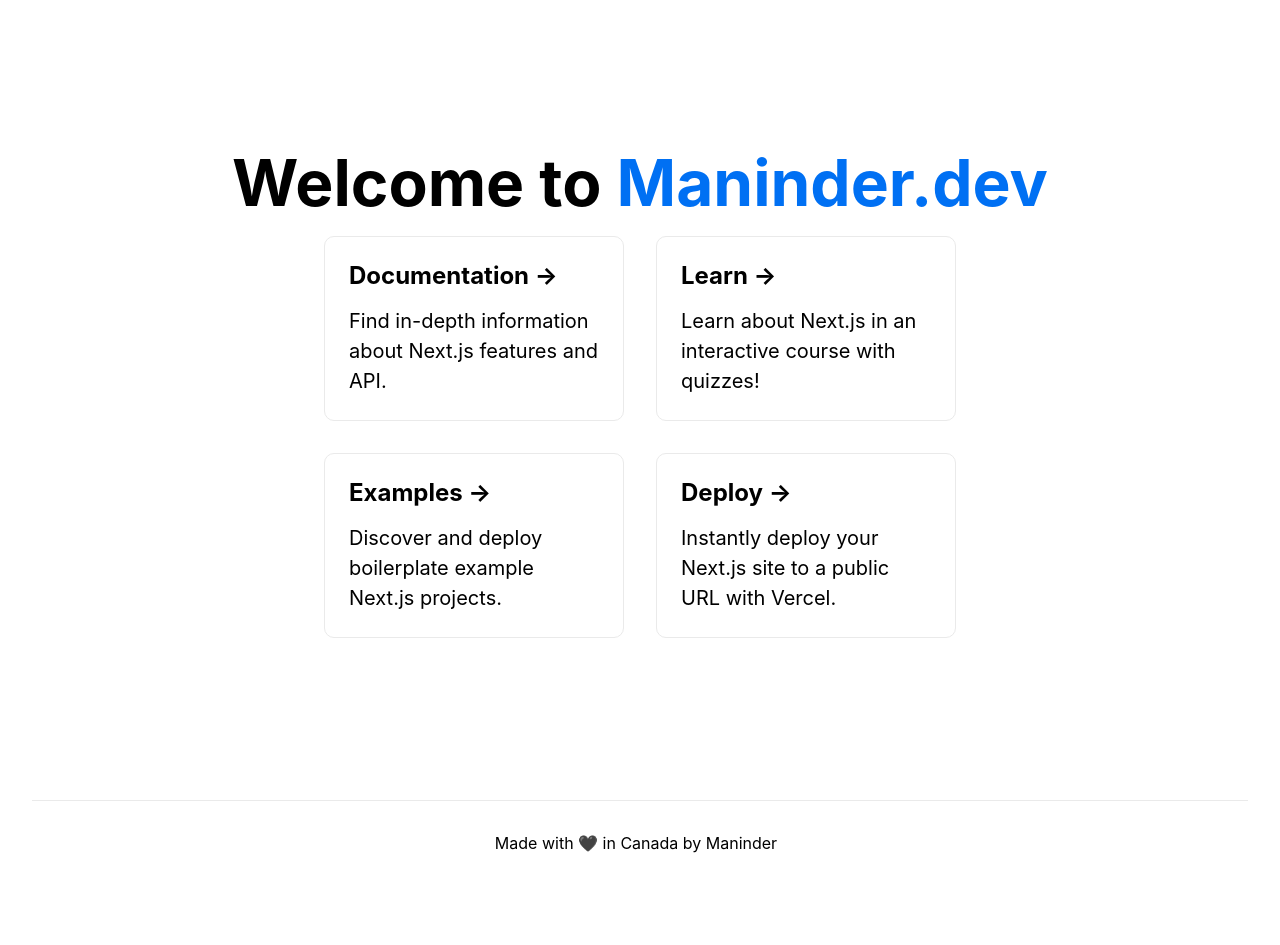
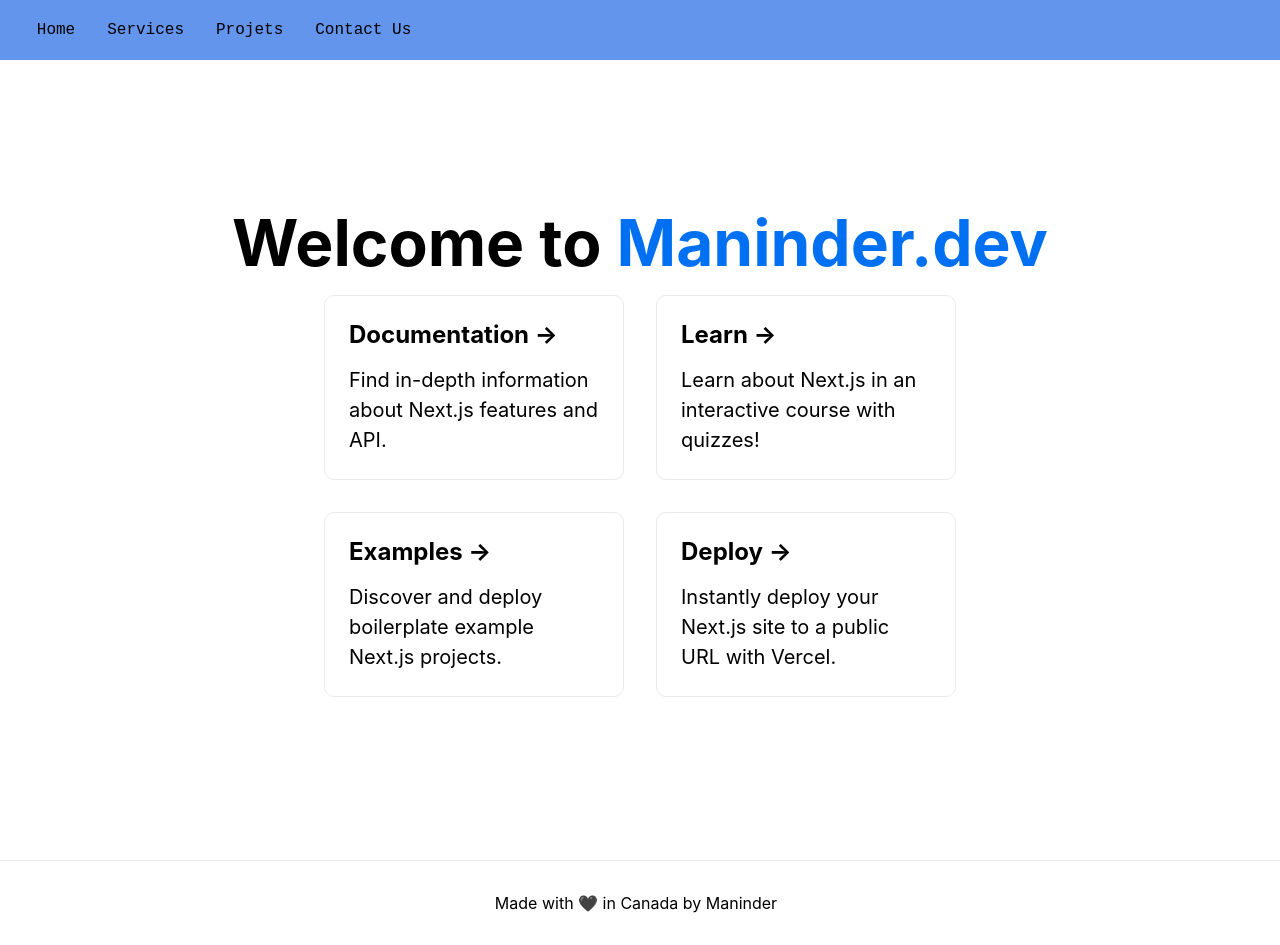
Before and after one commit to Maninder-mike/maninder-app, a Next.js app: page / in a window 1280 px wide. Before the commit the page ends 885 px from the top, so only its background shows below. Built offline with nearby package versions, Linux system fonts and the light colour scheme.

Commit message:
test commit

```diff
--- /dev/null
+++ b/pages/components/Navbar.js
@@ -0,0 +1,15 @@
+import React from "react";
+import styles from "./Navbar.module.css";
+
+export const Navbar = () => {
+  return (
+    <div className={styles.navMain}>
+      <ul className={styles.list}>
+        <li className={styles.li}>Home</li>
+        <li className={styles.li}>Services</li>
+        <li className={styles.li}>Projets</li>
+        <li className={styles.li}>Contact Us</li>
+      </ul>
+    </div>
+  );
+};
--- /dev/null
+++ b/pages/components/Navbar.module.css
@@ -0,0 +1,24 @@
+.navMain {
+  background-color: cornflowerblue;
+  width: auto;
+  height: auto;
+  display: flex;
+}
+
+.list {
+  list-style-type: none;
+  font-family: "Courier New", Courier, monospace;
+  display: flex;
+  flex-direction: row;
+  padding: 0.3rem;
+  margin-left: 1rem;
+}
+
+.li {
+  margin: 0 1rem;
+  cursor: pointer;
+}
+
+.li:hover {
+  font-weight: 700;
+}
--- a/pages/index.js
+++ b/pages/index.js
@@ -1,5 +1,6 @@
 import Head from "next/head";
 import styles from "../styles/Home.module.css";
+import { Navbar } from "./components/Navbar";
 
 export default function Home() {
   return (
@@ -9,6 +10,8 @@
         <meta name="description" content="Generated by create next app" />
         <link rel="icon" href="/favicon.ico" />
       </Head>
+
+      <Navbar />
 
       <main className={styles.main}>
         <h1 className={styles.title}>
--- a/styles/Home.module.css
+++ b/styles/Home.module.css
@@ -1,5 +1,5 @@
 .container {
-  padding: 0 2rem;
+  padding: 0rem;
 }
 
 .main {
```
Also changed, not shown: 1 other file (tests, documents, lock files or other folders).
